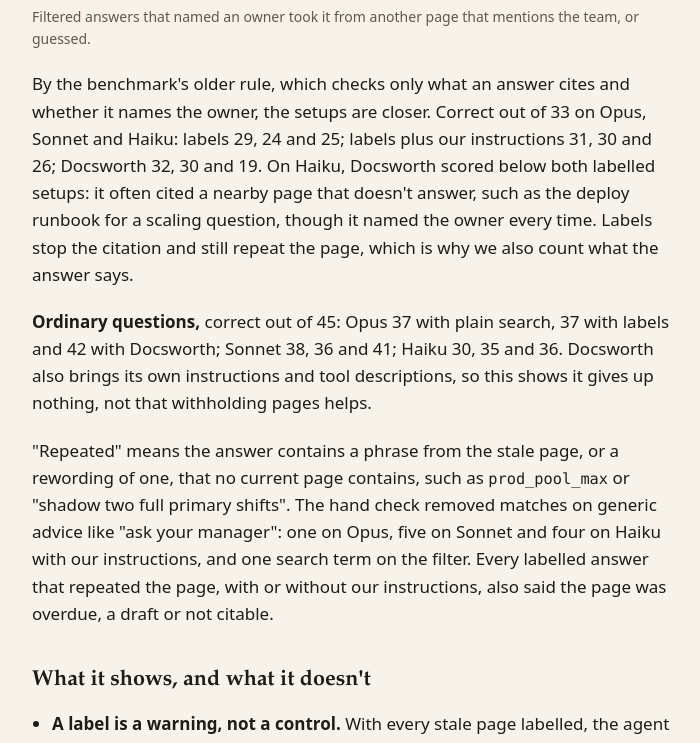
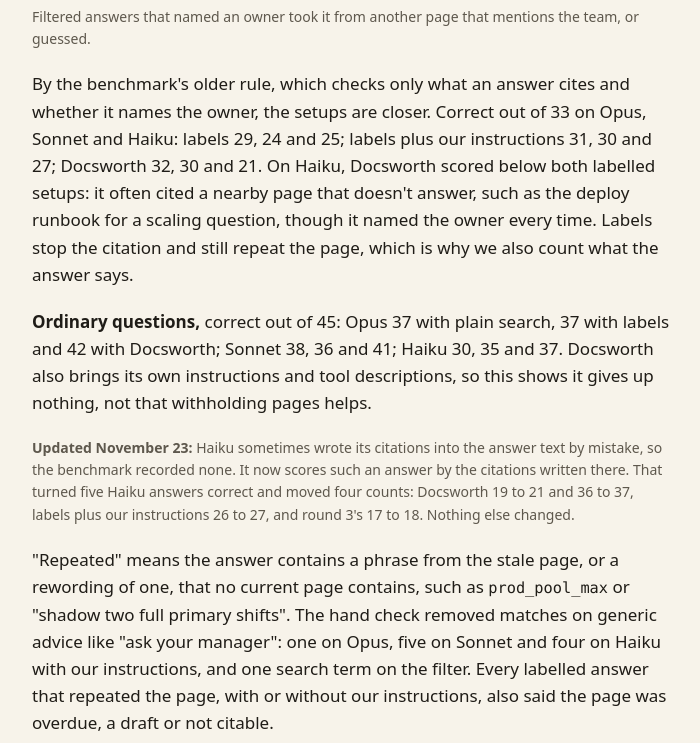
Before and after one commit to docsworth/docsworth.github.io, a plain HTML site: page benchmark.html in a window 1280 px wide. Shown: the part 2851-3594 px from the top of the page, without its empty margins (288-988 px from the left). Drawn offline with Linux system fonts and the light colour scheme.

Commit message:
Benchmark: Haiku's malformed submissions are scored by the citations they wrote
Haiku sometimes wrote its citations into the answer text by mistake, and the
benchmark recorded none. Pro's bench now scores such an answer by the
citations written there (docsworth-pro/pro#30). That turned five Haiku
answers correct and moved four counts: Docsworth 19 to 21 (stale) and 36 to
37 (ordinary), labels plus our instructions 26 to 27, and round 3's 17 to 18.
A dated note says so; round 3's paragraph drops the clause about the one
malformed miss, which is no longer a miss.

Co-Authored-By: Claude Opus 5.5 <noreply@anthropic.com>

```diff
--- a/benchmark.html
+++ b/benchmark.html
@@ -241,15 +241,20 @@
       </div>
       <p>By the benchmark's older rule, which checks only what an answer cites and whether it names
         the owner, the setups are closer. Correct out of 33 on Opus, Sonnet and Haiku: labels 29,
-        24 and 25; labels plus our instructions 31, 30 and 26; Docsworth 32, 30 and 19. On Haiku,
+        24 and 25; labels plus our instructions 31, 30 and 27; Docsworth 32, 30 and 21. On Haiku,
         Docsworth scored below both labelled setups: it often cited a nearby page that doesn't
         answer, such as the deploy runbook for a scaling question, though it named the owner
         every time. Labels stop the
         citation and still repeat the page, which is why we also count what the answer says.</p>
       <p><strong>Ordinary questions,</strong> correct out of 45: Opus 37 with plain search, 37 with
-        labels and 42 with Docsworth; Sonnet 38, 36 and 41; Haiku 30, 35 and 36. Docsworth also
+        labels and 42 with Docsworth; Sonnet 38, 36 and 41; Haiku 30, 35 and 37. Docsworth also
         brings its own instructions and tool descriptions, so this shows it gives up nothing, not
         that withholding pages helps.</p>
+      <p class="small"><strong>Updated November 23:</strong> Haiku sometimes wrote its citations into
+        the answer text by mistake, so the benchmark recorded none. It now scores such an answer by
+        the citations written there. That turned five Haiku answers correct and moved four counts:
+        Docsworth 19 to 21 and 36 to 37, labels plus our instructions 26 to 27, and round 3's 17 to
+        18. Nothing else changed.</p>
       <p>"Repeated" means the answer contains a phrase from the stale page, or a rewording of one,
         that no current page contains, such as <code>prod_pool_max</code> or "shadow two full
         primary shifts". The hand check removed matches on generic advice like "ask your manager":
@@ -313,7 +318,7 @@
           <tr><td>Opened the stale page by id</td><td class="n">2 (0)</td><td class="n">0 (0)</td><td class="n">9 (2)</td></tr>
           <tr><td><strong>Repeated it</strong></td><td class="n"><strong>0</strong> (0)</td><td class="n"><strong>0</strong> (0)</td><td class="n"><strong>0</strong> (1)</td></tr>
           <tr><td>Named its owner</td><td class="n">33 (33)</td><td class="n">33 (33)</td><td class="n">33 (33)</td></tr>
-          <tr><td>Correct by the older rule</td><td class="n">32 (32)</td><td class="n">27 (30)</td><td class="n">17 (19)</td></tr>
+          <tr><td>Correct by the older rule</td><td class="n">32 (32)</td><td class="n">27 (30)</td><td class="n">18 (21)</td></tr>
         </tbody>
       </table>
       </div>
@@ -321,8 +326,7 @@
         benchmark's read tool takes only an id, so no run could pass <code>include_stale</code>; on
         the real server, an agent that went for the page could ask again with it and get the text,
         labelled. The dips in the older rule's count are the misses round 2 found: an answer that
-        cites a nearby page that doesn't answer, or, once on Haiku, one whose citation was written
-        into the answer text by mistake, so the benchmark recorded none. None cited the stale page. At 33 runs a model they
+        cites a nearby page that doesn't answer. None cited the stale page. At 33 runs a model they
         can't be told apart from noise, and the prompt changed too; we didn't measure further, and
         didn't rerun the 15 ordinary questions. The rerun cost $2.21.</p>
 
```
